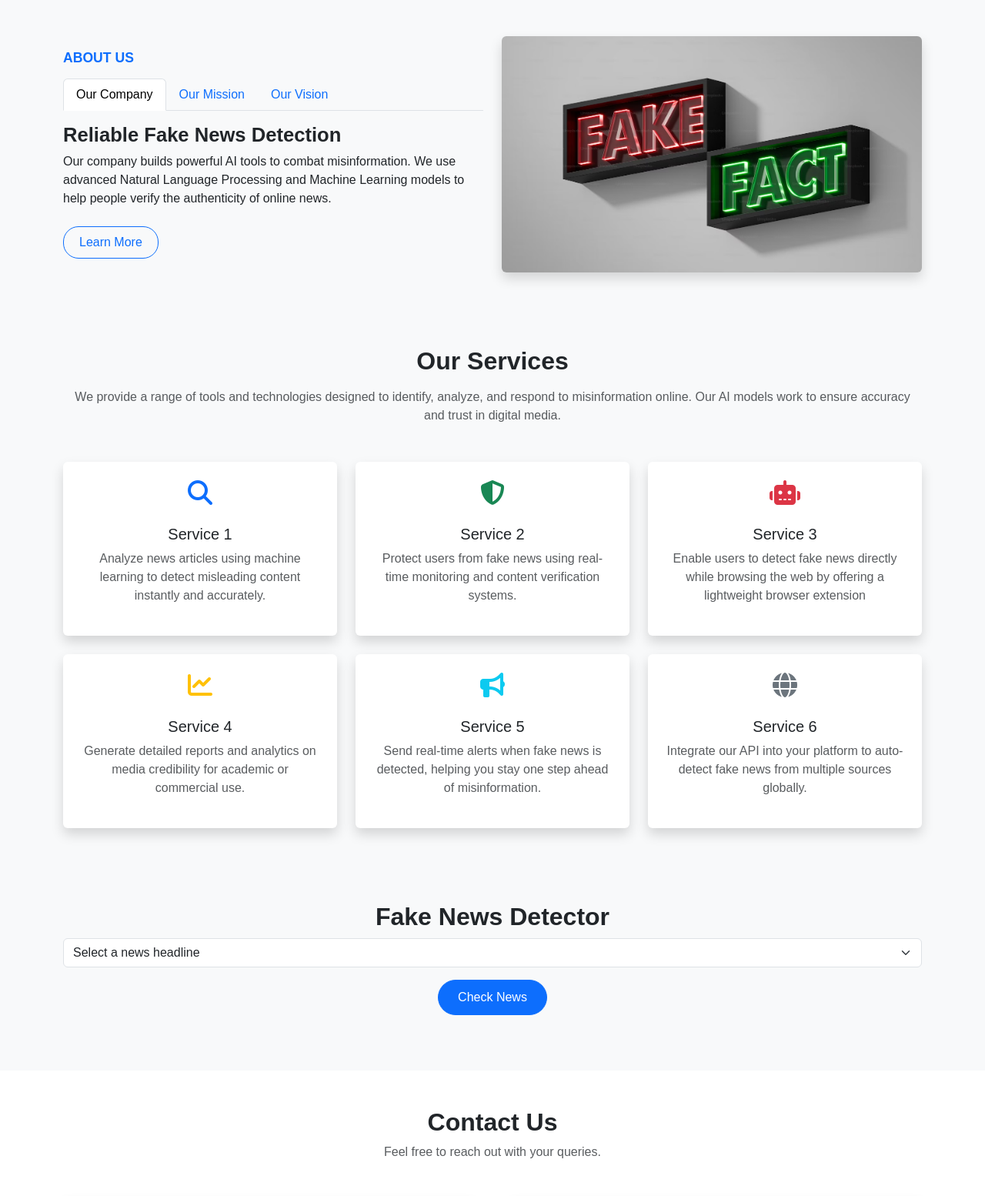
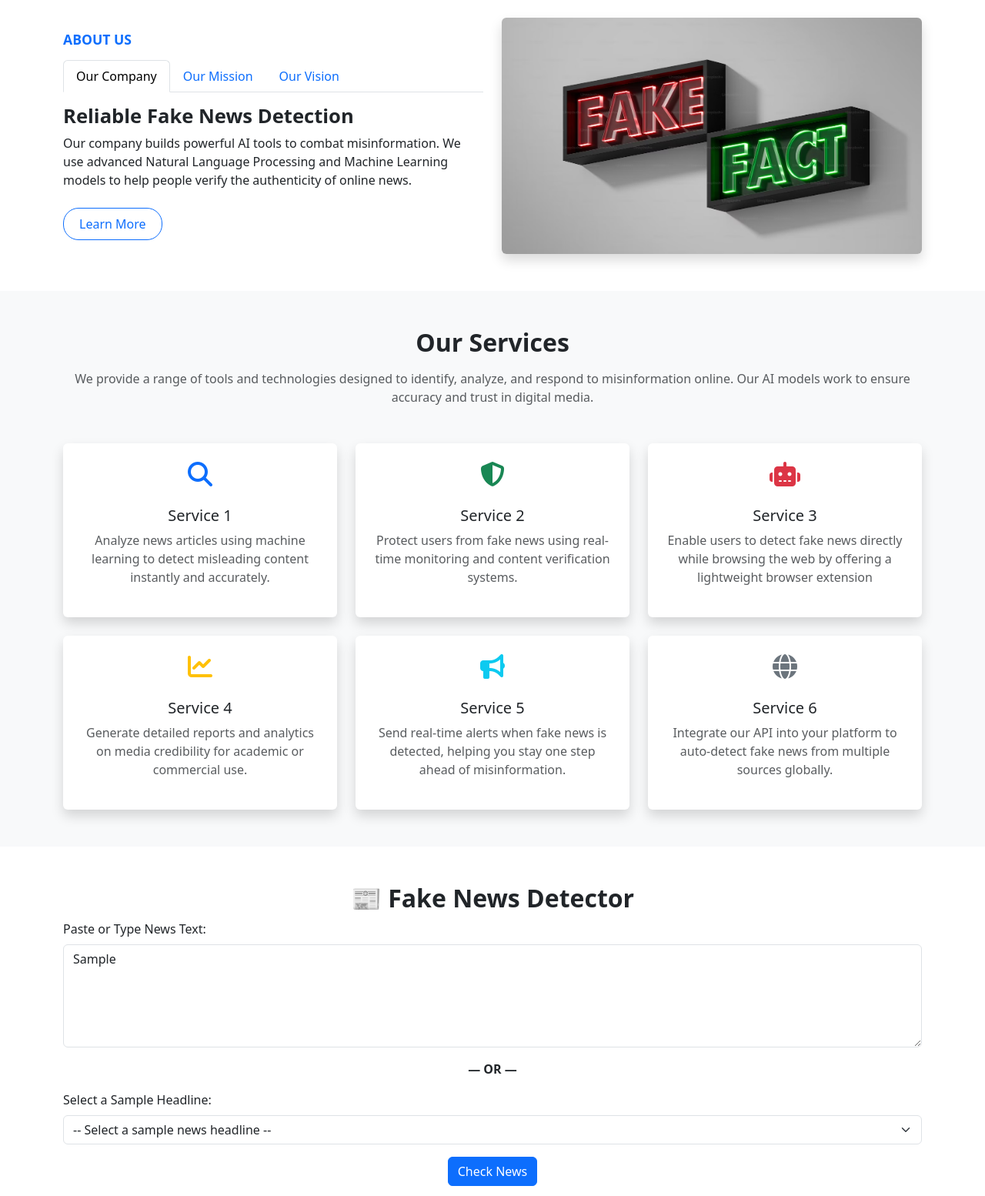
Before and after one commit to Geetanjali5/Fake_News_Detector, a Flask app: template templates/index.html in a window 1280 px wide. Shown: the part 936-2490 px from the top of the page at 77% size. Run offline with Flask 3, Linux system fonts and the light colour scheme; the template is opened without the code that fills it: most values are stand-ins (such as "Sample title", 1, 10 or a date in 2020); parts of the project's set-up code (start-up, migrations or seed data) failed here and were passed over.

Commit message:
Initial commit

```diff
--- a/app.py
+++ b/app.py
@@ -1,54 +1,50 @@
 from flask import Flask, render_template, request, jsonify
 import pandas as pd
 import joblib
-import re
-import string
+import re, string, requests
 
 app = Flask(__name__)
 
-#  Load model and vectorizer at the top
+# Load model/vectorizer
 model = joblib.load("lr_model.jb")
 vectorizer = joblib.load("vectorizer.jb")
 
-#  Text cleaning function
+# Clean text
 def clean_text(text):
     text = text.lower()
-    text = re.sub(r'\d+', '', text)
-    text = text.translate(str.maketrans('', '', string.punctuation))
+    text = re.sub(r"http\S+", "", text)       # Remove URLs
+    text = re.sub(r"\d+", "", text)           # Remove digits
+    text = re.sub(r"[^\w\s]", "", text)       # Remove punctuation
+    text = re.sub(r"\s+", " ", text).strip()  # Normalize whitespace
     return text
 
-#  Home page route
+# Fetch latest news via NewsAPI
+NEWS_API_KEY = "b5263232c0ab4d71b2f909ff36259045"
+
+def get_latest_news():
+    try:
+        url = f"https://newsapi.org/v2/top-headlines?country=in&pageSize=1&apiKey={NEWS_API_KEY}"
+        res = requests.get(url)
+        articles = res.json().get("articles", [])
+        if articles:
+            article = articles[0]
+            return article["title"] + " " + (article.get("description") or "")
+    except Exception as e:
+        print("❌ NewsAPI Error:", e)
+    return ""
+
+# Home Route
 @app.route('/')
 def home():
-    df = pd.read_csv("news_dataset_small.csv").dropna()
-    samples = df[['title', 'text']].sample(8).to_dict(orient='records')
-    return render_template("index.html", samples=samples)
+    latest_news = get_latest_news()
+    try:
+        df = pd.read_csv("news_dataset_small.csv").dropna()
+        samples = df[['title', 'text']].sample(8).to_dict(orient='records')
+    except:
+        samples = []
+    return render_template("index.html", latest_news=latest_news, samples=samples)
 
-import csv
-from flask import request, render_template
-
-@app.route('/submit_form', methods=['POST'])
-def submit_form():
-    try:
-        data = request.form.to_dict()
-
-        # Debug print (optional)
-        print("📥 Received form data:", data)
-
-        # Save to CSV
-        with open('messages.csv', 'a', newline='', encoding='utf-8') as f:
-            writer = csv.writer(f)
-            writer.writerow([data.get('name'), data.get('email'), data.get('subject'), data.get('message')])
-
-        # Render thank you page
-        return render_template('thankyou.html', name=data['name'])
-
-    except Exception as e:
-        print("❌ Error saving form data:", e)
-        return "Something went wrong. Please try again."
-
-
-# API prediction route
+# Prediction API
 @app.route('/api/predict', methods=['POST'])
 def predict():
     data = request.get_json()
@@ -58,8 +54,31 @@
     cleaned = clean_text(data['text'])
     vect = vectorizer.transform([cleaned])
     prediction = model.predict(vect)[0]
+    proba = model.predict_proba(vect)[0]
+    confidence = round(proba[prediction] * 100, 2)
 
-    return jsonify({"result": "Fake News" if prediction == 1 else "Real News"})
+    result = "Uncertain"
+    if confidence >= 60:
+        result = "Fake News" if prediction == 1 else "Real News"
 
-if __name__ == "__main__":
-    app.run()
+    return jsonify({"result": result, "confidence": confidence})
+
+
+@app.route('/submit_form', methods=['POST'])
+def submit_form():
+    name = request.form.get('name')
+    email = request.form.get('email')
+    subject = request.form.get('subject')
+    message = request.form.get('message')
+
+    # Optional: Save to CSV or print to console
+    print("Name:", name)
+    print("Email:", email)
+    print("Subject:", subject)
+    print("Message:", message)
+
+    # Show thank you page with user's name
+    return render_template('thankyou.html', name=name)
+
+if __name__ == '__main__':
+    app.run(debug=True)
--- /dev/null
+++ b/static/js/script.js
@@ -0,0 +1,30 @@
+// --- Fake News Detector: Custom JS --- //
+
+//  Console check
+console.log("✅ script.js loaded");
+
+document.addEventListener("DOMContentLoaded", function () {
+
+  // Smooth Scroll for Navbar Links
+  document.querySelectorAll('a.nav-link[href^="#"]').forEach(anchor => {
+    anchor.addEventListener('click', function (e) {
+      e.preventDefault();
+      const target = document.querySelector(this.getAttribute('href'));
+      if (target) {
+        target.scrollIntoView({
+          behavior: 'smooth',
+          block: 'start'
+        });
+      }
+    });
+  });
+
+
+  //  Optional: Log Bootstrap Tab switching
+  const tabs = document.querySelectorAll('#aboutTabs button[data-bs-toggle="tab"]');
+  tabs.forEach(tab => {
+    tab.addEventListener("shown.bs.tab", function (event) {
+      console.log(`Switched to: ${event.target.id}`);
+    });
+  });
+});
--- a/templates/index.html
+++ b/templates/index.html
@@ -14,9 +14,14 @@
   <script src="https://cdn.jsdelivr.net/npm/bootstrap@5.3.3/dist/js/bootstrap.bundle.min.js"></script>
 <!-- Bootstrap 5 -->
   <link href="https://cdn.jsdelivr.net/npm/bootstrap@5.3.3/dist/css/bootstrap.min.css" rel="stylesheet" />
+    <link href="https://cdn.jsdelivr.net/npm/bootstrap@5.3.3/dist/css/bootstrap.min.css" rel="stylesheet">
 
   <!-- Animate.css -->
   <link href="https://cdnjs.cloudflare.com/ajax/libs/animate.css/4.1.1/animate.min.css" rel="stylesheet" />
+  <link rel="stylesheet" href="{{ url_for('static', filename='css/style.css') }}">
+   <link rel="stylesheet" href="https://cdnjs.cloudflare.com/ajax/libs/animate.css/4.1.1/animate.min.css" />
+
+
 
 
 
@@ -72,63 +77,20 @@
   </div>
 </nav>
 <!-- Navbar End -->
-<!-- Hero Section Start -->
-<section id="home">
-  <div id="heroCarousel" class="carousel slide carousel-fade mt-4" data-bs-ride="carousel">
 
-    <!-- Indicators -->
-    <div class="carousel-indicators">
-      <button type="button" data-bs-target="#heroCarousel" data-bs-slide-to="0" class="active"></button>
-      <button type="button" data-bs-target="#heroCarousel" data-bs-slide-to="1"></button>
-      <button type="button" data-bs-target="#heroCarousel" data-bs-slide-to="2"></button>
-    </div>
 
-<!--home Start -->
-<!-- Hero Section -->
- <style>
-    /* Fullscreen carousel */
-    .carousel-item {
-      height: 100vh;
-      background-size: cover;
-      background-position: center;
-      position: relative;
-    }
 
-    .overlay {
-      position: absolute;
-      top: 0;
-      left: 0;
-      width: 100%;
-      height: 100%;
-      background-color: rgba(0, 0, 0, 0.6);
-      z-index: 1;
-    }
 
-    .carousel-caption {
-      z-index: 2;
-      color: white;
-      padding: 1rem;
-    }
+<!-- Include Animate.css in <head> -->
+<link rel="stylesheet" href="https://cdnjs.cloudflare.com/ajax/libs/animate.css/4.1.1/animate.min.css" />
 
-    .slide-1 {
-      background-image: url('/static/images/slide1.jpg');
-    }
-
-    .slide-2 {
-      background-image: url('/static/images/slide2.jpg');
-    }
-
-    .slide-3 {
-      background-image: url('/static/images/slide3.jpg');
-    }
-  </style>
-
+<!-- Carousel Section -->
 <section id="home">
   <div id="heroCarousel" class="carousel slide carousel-fade" data-bs-ride="carousel">
 
     <!-- Indicators -->
     <div class="carousel-indicators">
-        <button type="button" data-bs-target="#heroCarousel" data-bs-slide-to="0" class="active" aria-current="true"></button>
+      <button type="button" data-bs-target="#heroCarousel" data-bs-slide-to="0" class="active"></button>
       <button type="button" data-bs-target="#heroCarousel" data-bs-slide-to="1"></button>
       <button type="button" data-bs-target="#heroCarousel" data-bs-slide-to="2"></button>
     </div>
@@ -151,8 +113,8 @@
       <div class="carousel-item slide-2">
         <div class="overlay"></div>
         <div class="carousel-caption d-flex flex-column justify-content-center h-100">
-            <h1 class="display-4 fw-bold animate__animated animate__fadeInDown">Check News Instantly</h1>
-            <p class="lead animate__animated animate__fadeInUp animate__delay-1s">
+          <h1 class="display-4 fw-bold">Check News Instantly</h1>
+          <p class="lead">
             Paste or select any news and get the truth in seconds.
           </p>
         </div>
@@ -162,12 +124,13 @@
       <div class="carousel-item slide-3">
         <div class="overlay"></div>
         <div class="carousel-caption d-flex flex-column justify-content-center h-100">
-            <h1 class="display-4 fw-bold animate__animated animate__fadeInDown">AI-Powered Accuracy</h1>
-            <p class="lead animate__animated animate__fadeInUp animate__delay-1s">
+          <h1 class="display-4 fw-bold">AI-Powered Accuracy</h1>
+          <p class="lead">
             Reliable machine learning predictions you can trust.
           </p>
         </div>
       </div>
+
     </div>
 
     <!-- Controls -->
@@ -177,6 +140,7 @@
     <button class="carousel-control-next" type="button" data-bs-target="#heroCarousel" data-bs-slide="next">
       <span class="carousel-control-next-icon"></span>
     </button>
+
   </div>
 </section>
 
@@ -184,7 +148,30 @@
 <script src="https://cdn.jsdelivr.net/npm/bootstrap@5.3.3/dist/js/bootstrap.bundle.min.js"></script>
 
 
-<!--home End -->
+
+<!-- JS: Restart Animate.css on slide change -->
+<script>
+  document.addEventListener("DOMContentLoaded", function () {
+    const heroCarousel = document.getElementById("heroCarousel");
+
+    heroCarousel.addEventListener("slid.bs.carousel", function () {
+      const activeSlide = document.querySelector(".carousel-item.active");
+      const heading = activeSlide.querySelector("h1");
+      const paragraph = activeSlide.querySelector("p");
+
+      // Restart heading animation
+      heading.classList.remove("animate__animated", "animate__fadeInDown");
+      void heading.offsetWidth;
+      heading.classList.add("animate__animated", "animate__fadeInDown");
+
+      // Restart paragraph animation
+      paragraph.classList.remove("animate__animated", "animate__fadeInUp", "animate__delay-1s");
+      void paragraph.offsetWidth;
+      paragraph.classList.add("animate__animated", "animate__fadeInUp", "animate__delay-1s");
+    });
+  });
+</script>
+
 
 <!-- About Section Start -->
 <section class="py-5" id="about">
@@ -330,57 +317,104 @@
   </div>
 </section>
 <!-- Our Services Section End -->
+<!-- Check News Authenticity Section -->
+<!DOCTYPE html>
+<html lang="en">
+<head>
+  <meta charset="UTF-8">
+  <title>Fake News Detector</title>
+  <link href="https://cdn.jsdelivr.net/npm/bootstrap@5.3.0/dist/css/bootstrap.min.css" rel="stylesheet">
+</head>
+<body>
 
-<!-- Check News Authenticity Section -->
 <div class="container py-5" id="check-news">
-  <h2 class="text-center fw-bold">Fake News Detector</h2>
+  <h2 class="text-center fw-bold">📰 Fake News Detector</h2>
 
-  <!-- Dropdown -->
-  <select id="sampleSelect" class="form-select mb-3">
-    <option selected disabled>Select a news headline</option>
+  <!-- Textarea for user input -->
+  <label for="customNews" class="form-label">Paste or Type News Text:</label>
+  <textarea id="customNews" class="form-control mb-3" rows="5" placeholder="Enter or paste latest news here...">{{ latest_news }}</textarea>
+
+  <p class="text-center fw-bold">— OR —</p>
+
+  <!-- Dropdown from dataset -->
+  <label for="sampleSelect" class="form-label">Select a Sample Headline:</label>
+  <select id="sampleSelect" class="form-select mb-3" onchange="syncDropdownToTextarea()">
+    <option value="">-- Select a sample news headline --</option>
     {% for item in samples %}
-      <option value="{{ item.text|e }}">{{ item.title }}</option>
+      <option value="{{ item.title }} {{ item.text }}">{{ item.title[:100] }}</option>
     {% endfor %}
   </select>
 
-  <!-- Button -->
+  <!-- Predict Button -->
   <div class="text-center">
-    <button onclick="checkSelectedNews()" class="btn btn-primary">Check News</button>
+    <button onclick="checkNews()" class="btn btn-primary">Check News</button>
   </div>
 
-  <!-- Result -->
+  <!-- Result Display -->
   <div id="result" class="text-center mt-4 fs-5 fw-bold"></div>
 </div>
 
-<!-- JavaScript code -->
+<!-- JavaScript -->
 <script>
-function checkSelectedNews() {
-  const select = document.getElementById('sampleSelect');
-  const selectedText = select.value;
+  // Sync dropdown to textarea
+  function syncDropdownToTextarea() {
+    const dropdown = document.getElementById('sampleSelect');
+    const selectedValue = dropdown.value;
+    if (selectedValue) {
+      document.getElementById('customNews').value = selectedValue;
+    }
+  }
 
-  if (!selectedText || select.selectedIndex === 0) {
-    document.getElementById('result').innerText = "Please select a news headline.";
+  // Predict News
+  function checkNews() {
+    const text = document.getElementById('customNews').value.trim();
+    const resultDiv = document.getElementById('result');
+
+    if (!text) {
+      resultDiv.innerText = "⚠️ Please type or select news text.";
+      resultDiv.style.color = "orange";
       return;
     }
 
-  document.getElementById('result').innerText = "Checking...";
+    resultDiv.innerText = "⏳ Checking...";
+    resultDiv.style.color = "black";
 
     fetch('/api/predict', {
       method: 'POST',
       headers: { 'Content-Type': 'application/json' },
-    body: JSON.stringify({ text: selectedText })
+      body: JSON.stringify({ text: text })
     })
-  .then(response => response.json())
+    .then(res => res.json())
     .then(data => {
-    document.getElementById('result').innerText = "Prediction: " + data.result;
-    document.getElementById('result').style.color = (data.result === "Fake News") ? "red" : "green";
+      let color = "orange";
+      let label = "⚠️ Uncertain";
+
+      if (data.result === "Fake News") {
+        color = "red";
+        label = "❌ Fake News";
+      } else if (data.result === "Real News") {
+        color = "green";
+        label = "✅ Real News";
+      }
+
+      resultDiv.innerHTML = `
+        <div style="color: ${color};">
+          <p><strong>Prediction:</strong> ${label}</p>
+          <p><strong>Confidence:</strong> ${data.confidence}%</p>
+        </div>
+      `;
     })
-  .catch(error => {
-    console.error("Error:", error);
-    document.getElementById('result').innerText = "Error checking news.";
+    .catch(err => {
+      console.error("❌ Error checking news:", err);
+      resultDiv.innerText = "❌ Error checking news.";
+      resultDiv.style.color = "red";
     });
   }
 </script>
+
+</body>
+</html>
+
 
 <!-- Contact Section Start -->
 <section id="contact" class="py-5 bg-white">
@@ -499,7 +533,7 @@
 <!-- Bootstrap Bundle JS (includes Popper) -->
 <script src="https://cdn.jsdelivr.net/npm/bootstrap@5.3.3/dist/js/bootstrap.bundle.min.js"></script>
 
-</body>
+
 
 <!-- Learn More Modal -->
  <!--Company Modal-->
@@ -590,5 +624,5 @@
     </div>
   </div>
 </div>
-
+</body>
 </html>
```
Also changed, not shown: script.js (deleted, +0 -79 lines), static/css/style.css (+29 -16 lines), 2 other files. Lines whose indentation alone changed are shown as unchanged.
